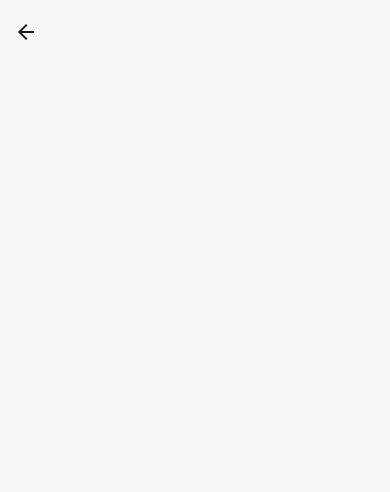
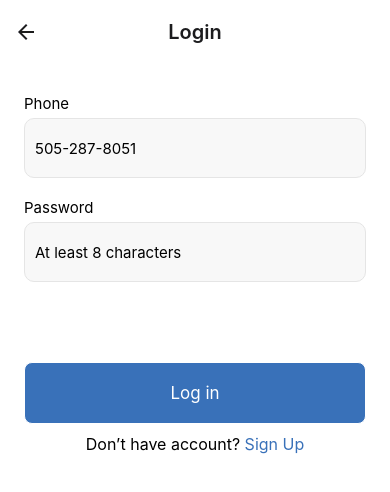
Before and after one commit to quanghoang0101/auth-miniapp, a React Native app: screen /Login in a window 390 px wide. Shown: the top 492 px of the page. Built offline with nearby package versions, Linux system fonts and the light colour scheme.

Commit message:
complete auth flow

```diff
--- a/App.tsx
+++ b/App.tsx
@@ -3,10 +3,14 @@ import { NavigationContainer } from '@react-navigation/native';
 import { createNativeStackNavigator } from '@react-navigation/native-stack';
 import WelcomeScreen from './ui/WelcomeScreen';
 import LoginScreen from './ui/LoginScreen';
+import SignupScreen from './ui/SignupScreen';
+import SuccessScreen from './ui/SuccessScreen';
 
 export type RootStackParamList = {
   Welcome: undefined, // undefined because you aren't passing any params to the home screen
-  Login: undefined;
+  Login: undefined,
+  Signup: undefined,
+  Success: undefined,
 };
 
 const Stack = createNativeStackNavigator<RootStackParamList>();
@@ -14,9 +18,15 @@ const Stack = createNativeStackNavigator<RootStackParamList>();
 const App = () => {
   return (
     <NavigationContainer>
-      <Stack.Navigator screenOptions={{ title : '', headerShadowVisible: false, headerStyle: { backgroundColor: '#F8F8F8' } }}>
+      <Stack.Navigator screenOptions={{
+          title : '',
+          headerShadowVisible: false,
+          headerStyle: { backgroundColor: 'white' },
+          headerTitleStyle: {fontWeight: "600", fontSize: 20}}}>
         <Stack.Screen name="Welcome" component={WelcomeScreen}/>
-        <Stack.Screen name="Login" component={LoginScreen}/>
+        <Stack.Screen name="Login" component={LoginScreen} options={{title: 'Login', headerTitleAlign: 'center', headerBackVisible: false}}/>
+        <Stack.Screen name='Signup' component={SignupScreen} options={{title: 'Register', headerTitleAlign: 'center', headerBackVisible: true}}/>
+        <Stack.Screen name="Success" component={SuccessScreen}/>
       </Stack.Navigator>
     </NavigationContainer>
   );
--- /dev/null
+++ b/common/styles/GlobalStyle.tsx
@@ -0,0 +1,14 @@
+import { StyleSheet } from "react-native";
+
+export const GlobalStyles = StyleSheet.create({
+    container: {
+        backgroundColor: 'white',
+        alignContent: 'center',
+        flex: 1,
+        color: "white"
+    },
+
+    fullWidth: {
+        width:"100%"
+    },
+});
--- /dev/null
+++ b/common/ui/Button.tsx
@@ -0,0 +1,36 @@
+import { GestureResponderEvent, StyleProp, StyleSheet, Text, TouchableHighlight, ViewStyle } from "react-native";
+
+interface BProps {
+    title: string,
+    style?: StyleProp<ViewStyle>,
+    onPressed?: ((event: GestureResponderEvent) => void) | undefined;
+}
+
+export const Button = ({title, style, onPressed}: BProps) => {
+    return (
+        <TouchableHighlight style={[styles.submit, style != null ? style : []]} onPress={onPressed}>
+            <Text style={[styles.submitText]}>{title}</Text>
+        </TouchableHighlight>
+    );
+}
+
+const styles = StyleSheet.create({
+    submit: {
+        marginRight: 32,
+        marginLeft: 32,
+        marginTop: 10,
+        paddingTop: 20,
+        paddingBottom: 20,
+        backgroundColor: '#3971b9',
+        borderRadius: 8,
+        borderWidth: 1,
+        borderColor: '#fff',
+        alignSelf: 'stretch'
+      },
+
+      submitText: {
+        color: '#fff',
+        textAlign: 'center',
+        fontSize: 17
+      }
+});
--- /dev/null
+++ b/common/ui/ViewInput.tsx
@@ -0,0 +1,38 @@
+import { StyleProp, StyleSheet, Text, TextInput, View, ViewStyle } from "react-native";
+import { GlobalStyles } from "../styles/GlobalStyle";
+
+interface InputProps {
+    title: string,
+    placeholder?: string,
+    viewstyle?: StyleProp<ViewStyle>,
+}
+
+export const ViewInput = ({title, placeholder, viewstyle}: InputProps) => {
+    return (
+        <View style={[GlobalStyles.fullWidth, viewstyle]}>
+            <Text style={styles.title}>{title}</Text>
+            <TextInput  placeholder={placeholder} style={styles.input}></TextInput>
+        </View>
+    );
+}
+
+const styles = StyleSheet.create({
+    title: {
+        fontSize: 15,
+        fontWeight: "400",
+        paddingBottom: 5,
+        color: "black"
+    },
+    input: {
+        color: "#000",
+        height: 60,
+        borderColor: '#E5E5E5',
+        borderWidth: 1,
+        borderRadius: 10,
+        marginBottom: 20,
+        fontSize: 15,
+        backgroundColor: "#F8F8F8",
+        paddingLeft: 10,
+        paddingRight: 10
+    },
+});
--- a/index.d.ts
+++ b/index.d.ts
@@ -0,0 +1 @@
+declare module 'react-native-electrode-bridge'
--- a/package.json
+++ b/package.json
@@ -14,6 +14,7 @@
     "@react-navigation/native-stack": "^6.9.17",
     "react": "17.0.2",
     "react-native": "0.68.7",
+    "react-native-electrode-bridge": "^1.6.0",
     "react-native-safe-area-context": "3.4.0",
     "react-native-screens": "3.5.0"
   },
--- a/ui/LoginScreen.tsx
+++ b/ui/LoginScreen.tsx
@@ -1,19 +1,59 @@
-import { StyleSheet, View } from "react-native";
+import React from "react";
+import { Keyboard, StyleSheet, Text, TouchableWithoutFeedback, View } from "react-native";
+import { electrodeBridge } from 'react-native-electrode-bridge';
+import { NativeStackNavigationProp } from "@react-navigation/native-stack";
+import { RootStackParamList } from "../App";
+import { GlobalStyles } from "../common/styles/GlobalStyle";
+import { ViewInput } from "../common/ui/ViewInput";
+import { Button } from "../common/ui/Button";
 
+type ProfileScreenNavigationProp = NativeStackNavigationProp<
+  RootStackParamList,
+  'Login'
+>;
 
-const LoginScreen = () => {
+type Props = {
+    navigation: ProfileScreenNavigationProp;
+};
+
+const LoginScreen = ({navigation}: Props) => {
     return (
-        <View style={styles.container}></View>
+        <TouchableWithoutFeedback onPress={Keyboard.dismiss} accessible={false}>
+            <View style={[styles.container, GlobalStyles.container]}>
+                <ViewInput title="Phone" placeholder="505-287-8051" viewstyle={{paddingTop: 30}} />
+                <ViewInput title="Password" placeholder="At least 8 characters"/>
+                <Button title="Log in" style={styles.loginButton} onPressed={() => onDonePressed()}/>
+                <Text style={styles.signUpTitle}>Don’t have account? <Text style={[styles.signUpTitle, styles.titleClickable]} onPress={() => navigation.push('Signup')}>Sign Up</Text></Text>
+            </View>
+        </TouchableWithoutFeedback>
     );
+}
+
+const onDonePressed = () => {
+    electrodeBridge.emitEvent('auth.event.done');
 }
 
 const styles = StyleSheet.create({
     container: {
-        backgroundColor: '#F8F8F8',
-        alignContent: 'center',
         alignItems: 'center',
-        flex: 1,
-        justifyContent: 'center',
+        paddingLeft:24,
+        paddingRight: 24
+    },
+
+    signUpTitle: {
+        fontSize: 16,
+        fontWeight: "400",
+        paddingTop: 10
+    },
+
+    loginButton: {
+        marginRight:0,
+        marginLeft: 0,
+        marginTop: 60
+    },
+
+    titleClickable: {
+        color: "#3971b9"
     }
 })
 
--- /dev/null
+++ b/ui/SignupScreen.tsx
@@ -0,0 +1,58 @@
+import { Keyboard, ScrollView, StyleSheet, Text, TouchableWithoutFeedback, View } from "react-native";
+import { GlobalStyles } from "../common/styles/GlobalStyle";
+import { ViewInput } from "../common/ui/ViewInput";
+import { Button } from "../common/ui/Button";
+import { NativeStackNavigationProp } from "@react-navigation/native-stack";
+import { RootStackParamList } from "../App";
+
+type ProfileScreenNavigationProp = NativeStackNavigationProp<
+  RootStackParamList,
+  'Login'
+>;
+
+type Props = {
+    navigation: ProfileScreenNavigationProp;
+};
+
+const SignupScreen = ({navigation}: Props) => {
+    return (
+        <TouchableWithoutFeedback onPress={Keyboard.dismiss} accessible={false}>
+            <ScrollView style={GlobalStyles.container} automaticallyAdjustKeyboardInsets={true}>
+                <View style={styles.container} >
+                    <ViewInput title="Username" placeholder="Enter your name" viewstyle={{paddingTop: 30}}/>
+                    <ViewInput title="Phone" placeholder="505-287-8051"/>
+                    <ViewInput title="Password" placeholder="At least 8 characters"/>
+                    <ViewInput title="Confirm password" placeholder="At least 8 characters"/>
+                    <Button title="Register" style={styles.registerButton} onPressed={() => navigation.navigate("Success")}/>
+                    <Text style={styles.navTitle}>Already have account? <Text style={[styles.navTitle, styles.titleClickable]} onPress={() => navigation.pop()}>Login</Text></Text>
+                </View>
+            </ScrollView>
+        </TouchableWithoutFeedback>
+    );
+}
+
+const styles = StyleSheet.create({
+    container: {
+        alignItems: 'center',
+        paddingLeft:24,
+        paddingRight: 24
+    },
+
+    registerButton: {
+        marginRight:0,
+        marginLeft: 0,
+        marginTop: 30
+    },
+
+    navTitle: {
+        fontSize: 16,
+        fontWeight: "400",
+        paddingTop: 10
+    },
+
+    titleClickable: {
+        color: "#3971b9"
+    }
+});
+
+export default SignupScreen;
--- /dev/null
+++ b/ui/SuccessScreen.tsx
@@ -0,0 +1,45 @@
+import { Image, StyleSheet, Text, View } from "react-native";
+import { electrodeBridge } from 'react-native-electrode-bridge';
+import { GlobalStyles } from "../common/styles/GlobalStyle";
+import { Button } from "../common/ui/Button";
+
+export const SuccessScreen = () => {
+    return (
+        <View style={[GlobalStyles.container, styles.container]}>
+            <Image style={styles.art} source={require('../assets/success.png')} />
+            <Text style={styles.title}>Sign up Successfully</Text>
+            <Text style={styles.subtitle}>Everything will be fine!</Text>
+            <Button title="Done" style={styles.button} onPressed={() => onDonePressed()}/>
+        </View>
+    );
+}
+
+const onDonePressed = () => {
+    electrodeBridge.emitEvent('auth.event.done');
+}
+
+const styles = StyleSheet.create({
+    container: {
+        flex: 1,
+        alignItems: "center"
+    },
+    art: {
+        width: 287,
+        height: 367
+    },
+    title: {
+        paddingTop: 37,
+        fontSize: 25,
+        fontWeight: "500"
+    },
+    subtitle: {
+        fontSize: 14,
+        fontWeight: "400",
+    },
+
+    button: {
+        marginTop: 60
+    }
+})
+
+export default SuccessScreen;
--- a/ui/WelcomeScreen.tsx
+++ b/ui/WelcomeScreen.tsx
@@ -1,6 +1,8 @@
-import { Image, StyleSheet, Text, TouchableHighlight, View } from "react-native";
+import { Image, PixelRatio, StyleSheet, Text, TouchableHighlight, View } from "react-native";
 import { NativeStackNavigationProp } from '@react-navigation/native-stack';
 import { RootStackParamList } from "../App";
+import { Button } from "../common/ui/Button";
+import { GlobalStyles } from "../common/styles/GlobalStyle";
 
 type ProfileScreenNavigationProp = NativeStackNavigationProp<
   RootStackParamList,
@@ -9,29 +11,25 @@ type ProfileScreenNavigationProp = NativeStackNavigationProp<
 
 type Props = {
     navigation: ProfileScreenNavigationProp;
-  };
+};
 
 const WelcomeScreen = ({navigation}: Props) => {
     return (
-        <View style={styles.container}>
+        <View style={[styles.container, GlobalStyles.container]}>
             <Image style={styles.intro} source={require('../assets/intro.png')} />
             <Text style={styles.title}>Let's Start Your Journey to Smarter Ewallet</Text>
             <Text style={styles.subtitle}>Consumer Loan Payment, pay bills and many other services</Text>
-            <TouchableHighlight style={styles.submit} onPress={() =>  navigation.navigate("Login")}>
-                <Text style={[styles.submitText]}>Get Started</Text>
-            </TouchableHighlight>
+            <Button title="Get Started" onPressed={() => navigation.navigate("Login")}  />
         </View>
     );
 }
 
 const styles = StyleSheet.create({
     container: {
-        backgroundColor: '#F8F8F8',
-        alignContent: 'center',
         alignItems: 'center',
-        flex: 1,
         justifyContent: 'center',
     },
+
     intro: {
         width: 300,
         height: 300
@@ -59,25 +57,6 @@ const styles = StyleSheet.create({
         paddingLeft: 48,
         paddingRight: 48
     },
-
-    submit: {
-        marginRight: 32,
-        marginLeft: 32,
-        marginTop: 10,
-        paddingTop: 20,
-        paddingBottom: 20,
-        backgroundColor: '#3971b9',
-        borderRadius: 8,
-        borderWidth: 1,
-        borderColor: '#fff',
-        alignSelf: 'stretch'
-      },
-
-      submitText: {
-        color: '#fff',
-        textAlign: 'center',
-        fontSize: 17
-      }
 });
 
 export default WelcomeScreen
```
Also changed, not shown: assets/success.png (added), 1 other file (tests, documents, lock files or other folders).
